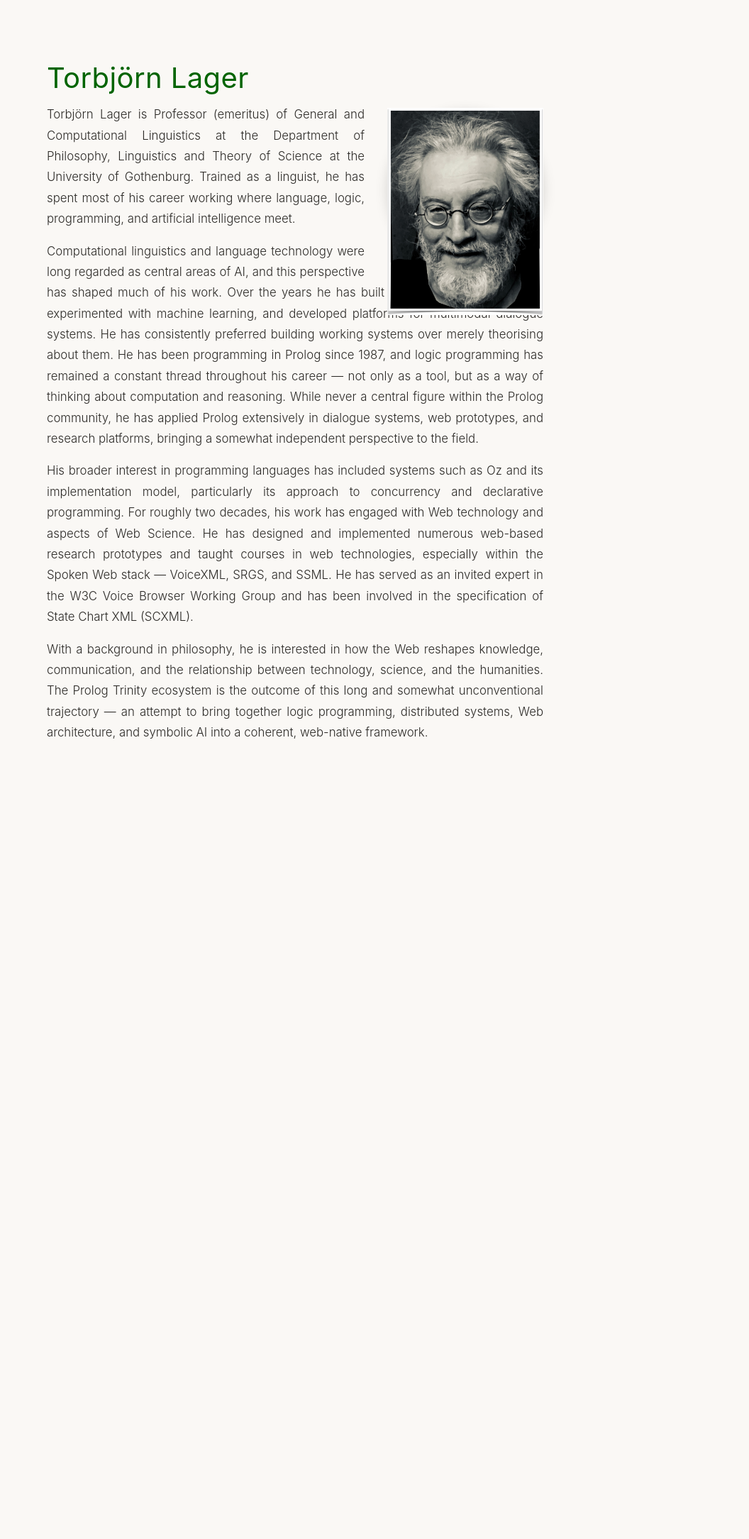
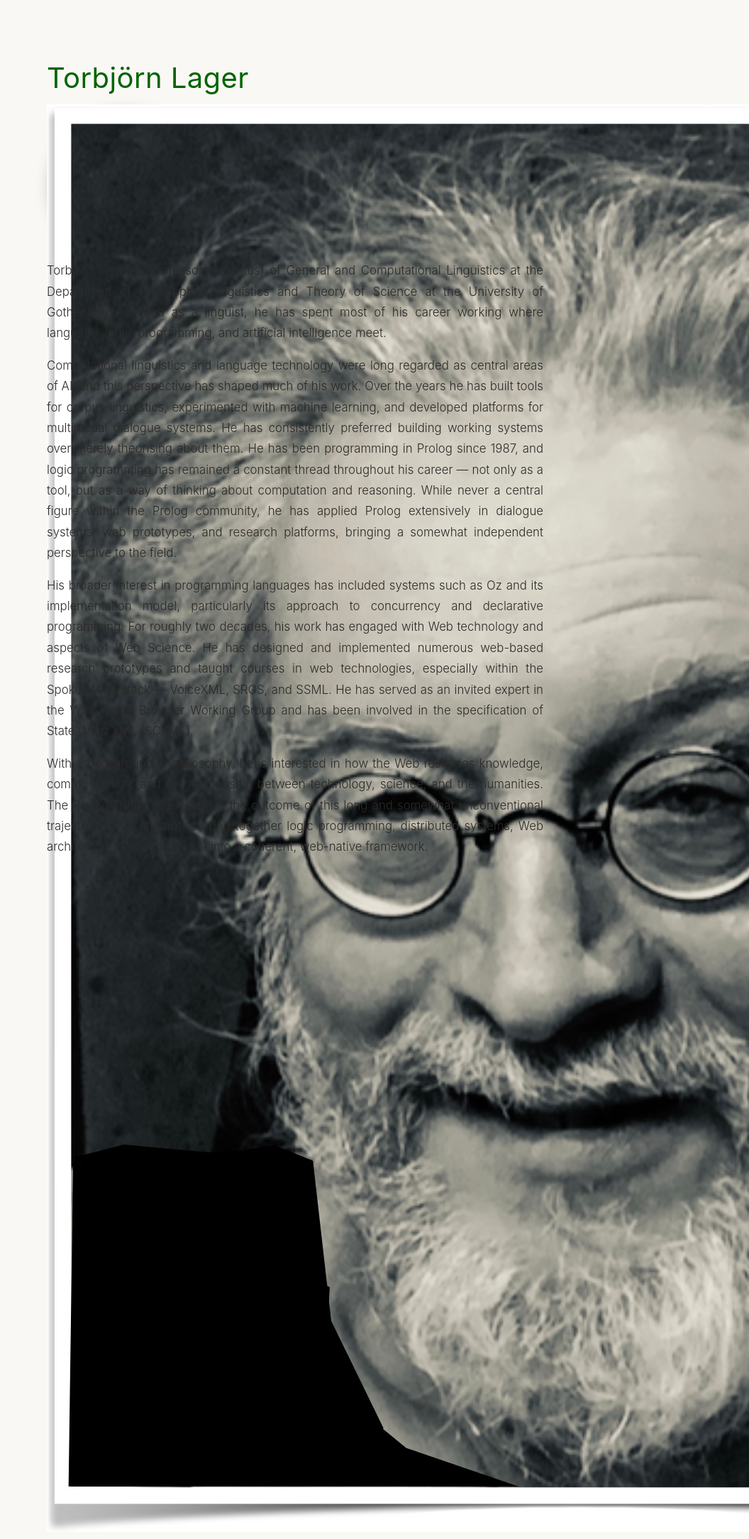
Before and after one commit to torbjornlager/book-project-home, a Jekyll site: the page author.html, which Jekyll copies as it is, in a window 1280 px wide. Shown: the whole page at 71% size, without its empty margins (224-1280 px from the left). Built offline with Jekyll 4.4.1, drawn with Linux system fonts in a browser that asks for light colours; before the commit the page ends 1112 px from its top, so only the background shows below that.

Commit message:
Update author.html

```diff
--- a/author.html
+++ b/author.html
@@ -37,18 +37,6 @@
       letter-spacing: 0.02em;
     }
     .portrait {
-      float: right;
-      width: 220px;
-      margin: 0.3rem 0 0 2rem;
-      shape-outside: inset(0 round 2px);
-    }
-    .portrait img {
-      width: 100%;
-      display: block;
-      filter: grayscale(10%) contrast(1.03);
-    }
-
-    .portrait {
       width: 220px;
       height: 220px;
       object-fit: cover;
@@ -56,6 +44,9 @@
       display: block;
       box-shadow: 0 6px 18px rgba(0,0,0,0.15);
     }
+
+
+
 
 
     p {
```
